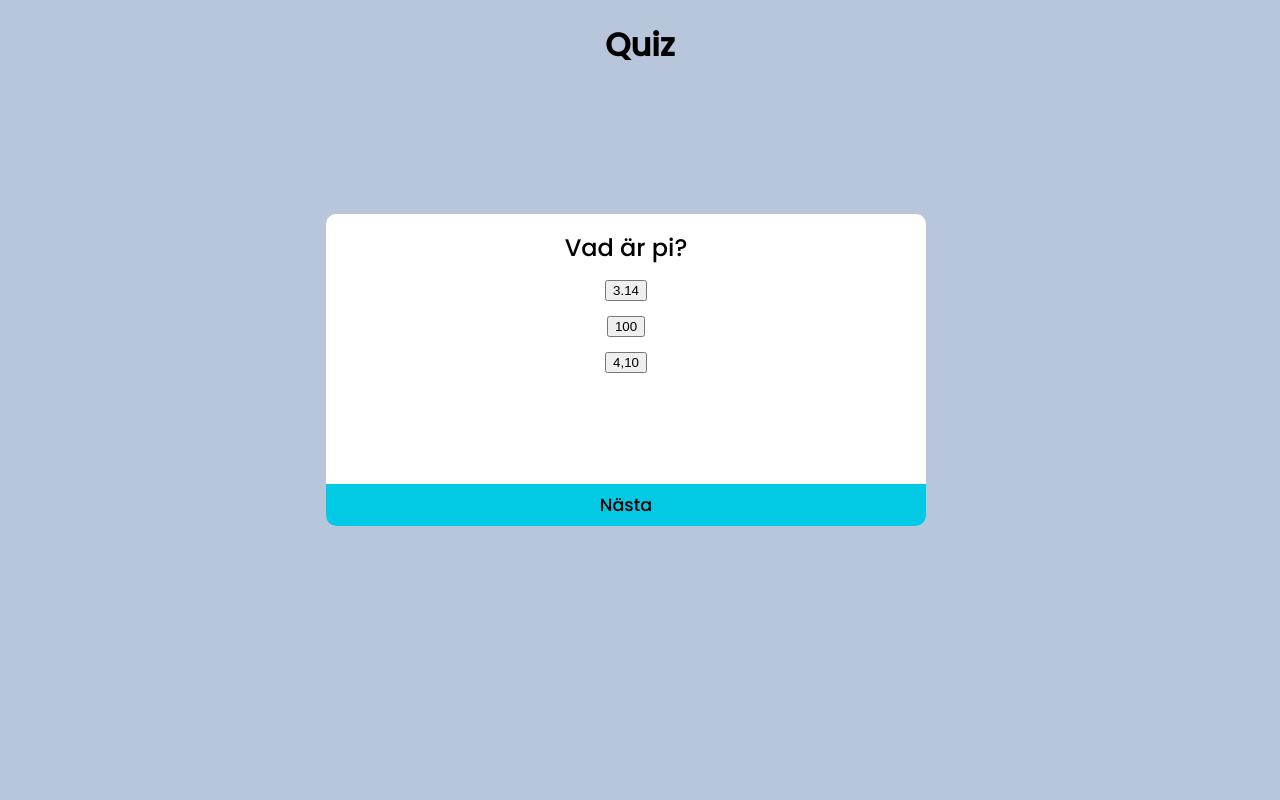
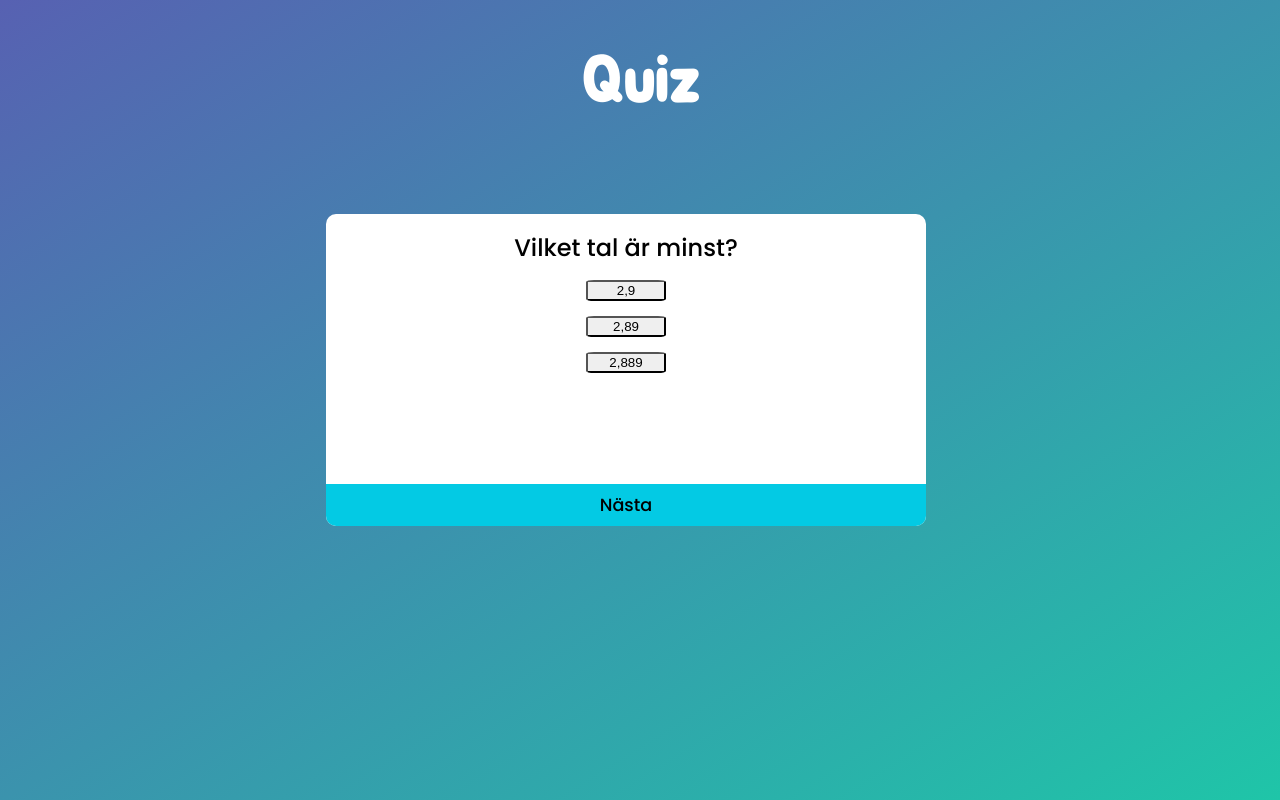
Before and after one commit to Medieinstitutet/fed22d-js-grundkurs-2-quiz-YoussefEchelhi, a website built with Vite: page index.html in a window 1280 px wide. Both pictures are taken after a click on the button "Starta spelet". Built offline with nearby package versions, Linux system fonts and the light colour scheme; files whose address does not match are found by name.

Commit message:
Added questions

```diff
--- a/index.html
+++ b/index.html
@@ -6,6 +6,7 @@
     <meta name="viewport" content="width=device-width, initial-scale=1.0" />
     <link rel="stylesheet" href="./src/style/style.css">
     <link href="https://fonts.googleapis.com/css2?family=Poppins:wght@500&display=swap" rel="stylesheet">
+    <link href="https://fonts.googleapis.com/css2?family=Jua&display=swap" rel="stylesheet" />
     <title>Quiz</title>
   </head>
   <body>
@@ -15,8 +16,8 @@
       </header>
       <section class="page">
 
-        <div class="gameDescription">
-        </div>
+        <h2 class="gameDescription">
+        </h2>
 
         <div class="playerDetails">
           <label>
--- a/src/main.ts
+++ b/src/main.ts
@@ -3,19 +3,51 @@ import {shuffle} from './utils';
 
 const gameDescText = 'Testa dina matematikkunskaper!';
 const gameDescription: HTMLDivElement | null = document.querySelector('.gameDescription');
+const questionTextDiv = document.querySelector('.questionText');
+const answer1Btn = document.querySelector('.answer1');
+const answer2Btn = document.querySelector('.answer2');
+const answer3Btn = document.querySelector('.answer3');
+const next = document.querySelector('.next');
+
+
 
 if (gameDescription) {
   gameDescription.innerHTML = gameDescText;
 }
 
+document.querySelector('.startGameBtn').addEventListener('click', startGame);
+document.querySelector ('.restartGameBtn').addEventListener('click', restartGame);
 
-document.querySelector('.startGameBtn').addEventListener('click', startGame);
+answer1Btn.addEventListener('click', checkAnswer);
+answer1Btn.addEventListener('click', borderChange);
+answer2Btn.addEventListener('click', checkAnswer);
+answer2Btn.addEventListener('click', borderChange1);
+answer3Btn.addEventListener('click', checkAnswer);
+answer3Btn.addEventListener('click', borderChange2);
 
+next.addEventListener('click', nextQuestion);
+
+function borderChange() {
+  answer1Btn.classList.toggle('open');
+}
+
+function borderChange1() {
+  answer2Btn.classList.toggle('open');
+
+}
+
+function borderChange2() {
+  answer3Btn.classList.toggle('open');
+
+}
+
+let currentQuestion = 0;
+let points = 0;
 let playerName = '';
 
 const questions = [
   {
-    questionText: '11 x 11?',
+    questionText: 'Vad är 11 x 11?',
     answerOptions: [
       '121',
       '111',
@@ -31,47 +63,103 @@ const questions = [
       '4,10'
     ],
     correctAnswer: '3.14',
-  }
+  },
+  {
+    questionText: 'Vilket tal är minst?',
+    answerOptions: [
+      '2,9',
+      '2,89',
+      '2,889'
+    ],
+    correctAnswer: '2,889',
+  },
+  {
+    questionText: 'Vad blir 2*3+5?',
+    answerOptions: [
+      '16',
+      '11',
+      '10'
+    ],
+    correctAnswer: '11',
+  },
+  {
+    questionText: 'Vilket tal är X? 6+x=12',
+    answerOptions: [
+      '6',
+      '2',
+      '5'
+    ],
+    correctAnswer: '6',
+  },
+  {
+    questionText: 'Beräkna 0,5*20?',
+    answerOptions: [
+      '11',
+      '10',
+      '12'
+    ],
+    correctAnswer: '10',
+  },
+  {
+    questionText: 'Beräkna 7*7?',
+    answerOptions: [
+      '50',
+      '51',
+      '49'
+    ],
+    correctAnswer: '49',
+  },
+  {
+    questionText: 'Vad är roten ur 36?',
+    answerOptions: [
+      '7',
+      '6',
+      '8'
+    ],
+    correctAnswer: '6',
+  },
+  {
+    questionText: 'Beräkna 100/4?',
+    answerOptions: [
+      '25',
+      '20',
+      '22'
+    ],
+    correctAnswer: '25',
+  },
+  {
+    questionText: 'Vad blir X? 100=20*x',
+    answerOptions: [
+      '5',
+      '4',
+      '6'
+    ],
+    correctAnswer: '5',
+  },
 ];
 
 
 function startGame() {
   playerName = document.querySelector('#playerNameInput').value;
-
   gameDescription.style.display = 'none';
   document.querySelector('.playerDetails').classList.add('hidden');
   document.querySelector('.startGameBtn').classList.add('hidden');
   document.querySelector('#nextWrapper').style.display = 'block';
   document.querySelector('#questionContainer').style.display = 'flex';
 
-
   nextQuestion();
 };
 
-const questionTextDiv = document.querySelector('.questionText');
-const answer1Btn = document.querySelector('.answer1');
-const answer2Btn = document.querySelector('.answer2');
-const answer3Btn = document.querySelector('.answer3');
-
-answer1Btn.addEventListener('click', checkAnswer);
-answer2Btn.addEventListener('click', checkAnswer);
-answer3Btn.addEventListener('click', checkAnswer);
-
-let currentQuestion = 0;
-let points = 0;
 
 function checkAnswer(e){
   const userAnswer = e.currentTarget.innerHTML;
   const correctAnswer = questions[currentQuestion -1].correctAnswer;
   if (userAnswer == correctAnswer) {
-    points++;
+    points+=1;
   }else if (points > 0) {
     points--;
   }
 }
-
-const next = document.querySelector('.next');
-next.addEventListener('click', nextQuestion);
 
 
 function nextQuestion() {
@@ -79,23 +167,18 @@ function nextQuestion() {
     gameOver();
     return;
   }
-
 questionTextDiv.innerHTML = questions[currentQuestion].questionText;
 answer1Btn.innerHTML = questions[currentQuestion].answerOptions[0];
 answer2Btn.innerHTML = questions[currentQuestion].answerOptions[1];
 answer3Btn.innerHTML = questions[currentQuestion].answerOptions[2];
-
 currentQuestion++;
 }
-
-document.querySelector ('.restartGameBtn').addEventListener('click', restartGame);
 
 function restartGame(){
   document.querySelector('#gameOver').style.display ='none';
   document.querySelector('#questionContainer').classList.remove('hidden');
   document.querySelector('#nextWrapper').style.display = 'block';
   document.querySelector('#questionContainer').style.display = 'flex';
-
   currentQuestion = 0;
   points = 0;
   nextQuestion();
--- a/src/style/style.scss
+++ b/src/style/style.scss
@@ -5,18 +5,21 @@
 }
 
 body{
-  background-color: #b8c6db;
-  color: white;
-  background-image: url(/public/mathematics.jpg);
+  background-image: linear-gradient(to bottom right, #5761B2, #1FC5A8);
   background-repeat: no-repeat;
   background-size: cover;
   background-attachment: fixed;
-
 }
 
 header {
   text-align: center;
   color: black;
+}
+
+h1 {
+  font-family: "Jua", sans-serif;
+  font-size: 4rem;
+  color: white;
 }
 
 .page{
@@ -33,13 +36,17 @@ header {
   height: 40vh;
 }
 
-h2 {
-  display: none;
-}
+
 
 .playerDetails {
   position: relative;
   top: 6rem;
+}
+
+#playerNameInput {
+  width: 100%;
+  text-align: center;
+  font-size: 1.5rem;
 }
 
 #nextWrapper {
@@ -150,11 +157,43 @@ button a:hover{
   max-width: fit-content;
 }
 
+.answer1 {
+  min-width: 5rem;
+  border-radius: 10%;
+}
+
+.answer1.open {
+  background-color: rgb(213, 222, 110);
+}
+
+.answer2 {
+  min-width: 5rem;
+  border-radius: 10%;
+}
+
+.answer2.open {
+  background-color: rgb(213, 222, 110);
+}
+
+.answer3 {
+  min-width: 5rem;
+  border-radius: 10%;
+}
+
+.answer3.open {
+  background-color: rgb(213, 222, 110);
+}
+
+
 @media screen and (min-width: 600px) {
 
   .page {
     width: 500px;
     left: 45%;
+  }
+
+  .playerDetails {
+    top: 3rem;
   }
 }
 
@@ -171,4 +210,8 @@ button a:hover{
   top: 1rem;
 }
 
+.playerDetails {
+  top: 2rem;
 }
+
+}
```
Also changed, not shown: src/style/style.css.
